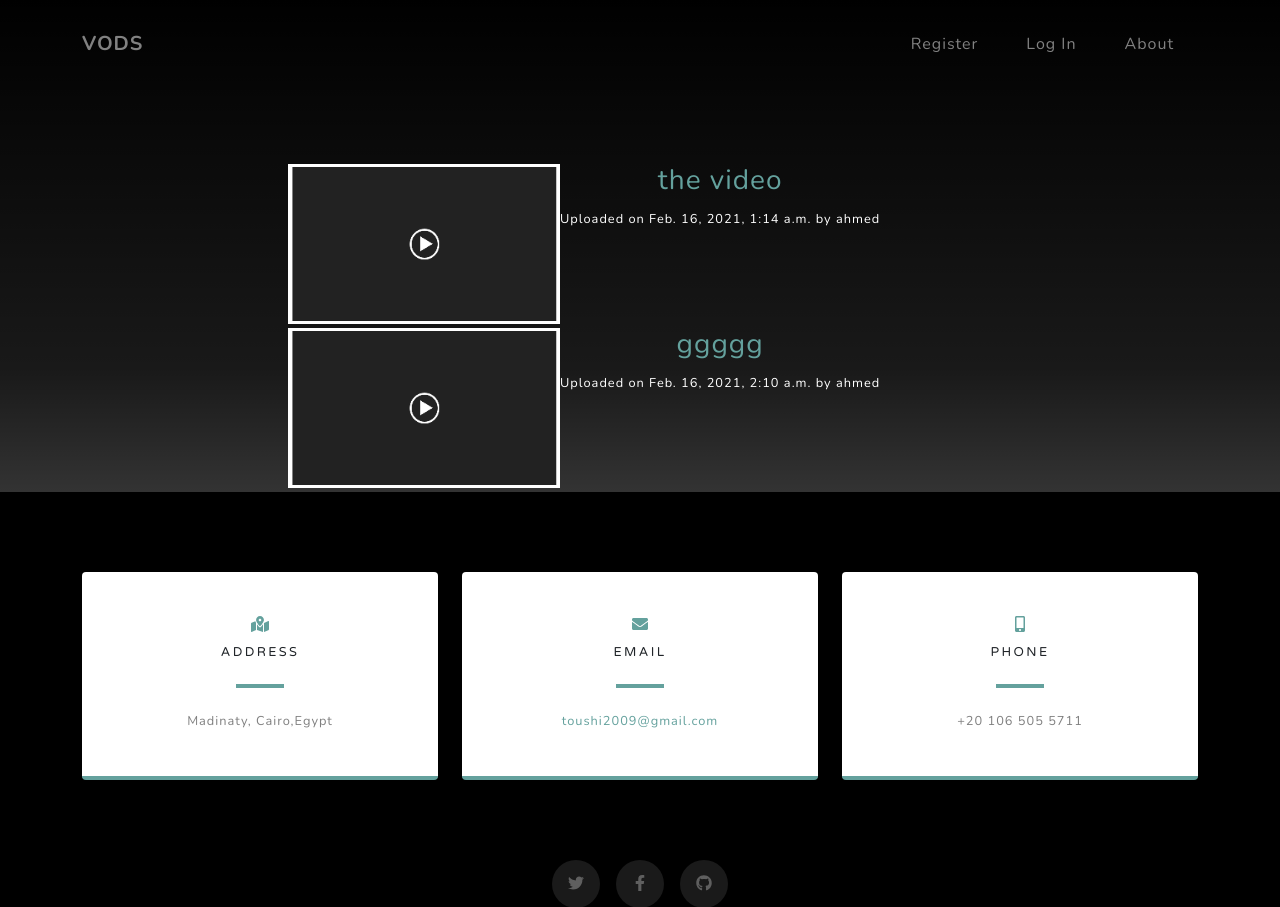
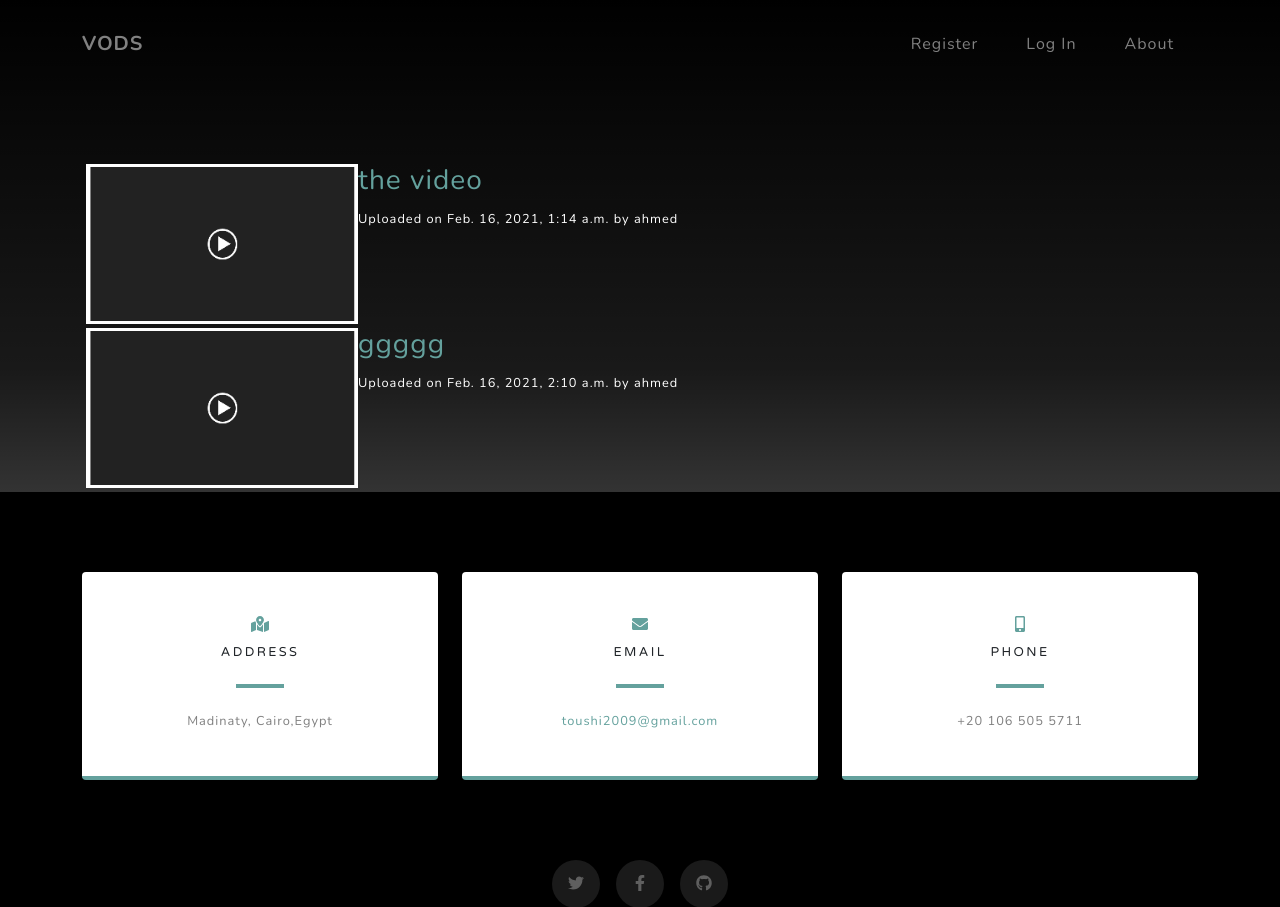
Before and after one commit to toushi100/VODS, a Django app: page /video/ in a window 1280 px wide. Shown: the top 907 px of the page. Run offline with Django 3.2, Linux system fonts and the light colour scheme; data comes from the database, SQL or seed files in the repository; some libraries are stand-ins or nearby versions.

Commit message:
changes to index html

```diff
--- a/Videoapp/templates/Videoapp/index.html
+++ b/Videoapp/templates/Videoapp/index.html
@@ -1,18 +1,18 @@
 {% extends 'Homeapp/base.html' %}
 {% load static %}
 {% block content %}
-<section class="about-section text-center" id="about">
+<section class="about-section" id="about">
     <div class="container">
         <div class="row">
-            <div class="col-lg-8 mx-auto">
             <div class="container text-white">
                 {% for video in videos %}
                 <div class="row ml-1 my-1">
                     <div class="content">
-                                    <a href=""><img style="width:17em; height:10em" src="{% static 'Homeapp/img/placeholder.png' %}"></a>
+                        <a href=""><img style="width:17em; height:10em"
+                                src="{% static 'Homeapp/img/placeholder.png' %}"></a>
                     </div>
-                                <div class="flex-top">
-                                    <h3 ><a class=" " href="{% url 'show' video.id %}">{{video.name}}</a></h3>
+                    <div class="">
+                        <h3><a class=" " href="{% url 'show' video.id %}">{{video.name}}</a></h3>
                         <small>Uploaded on {{video.uploaded_at}} by {{video.user.username}}</small>
                     </div>
                 </div>
@@ -20,6 +20,5 @@
             </div>
         </div>
     </div>
-    </div>
 </section>
 {% endblock content %}
```
Lines whose indentation alone changed are shown as unchanged.
